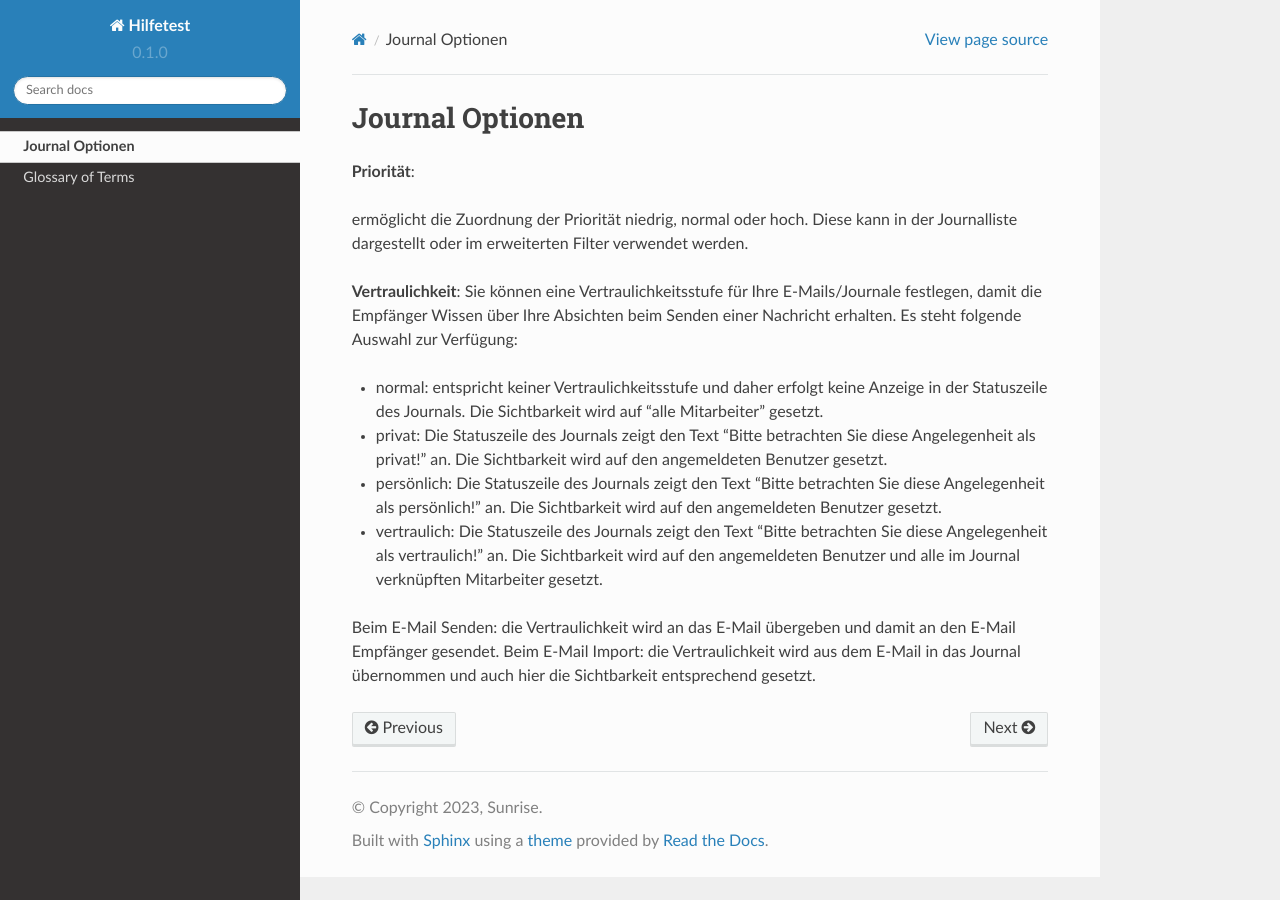
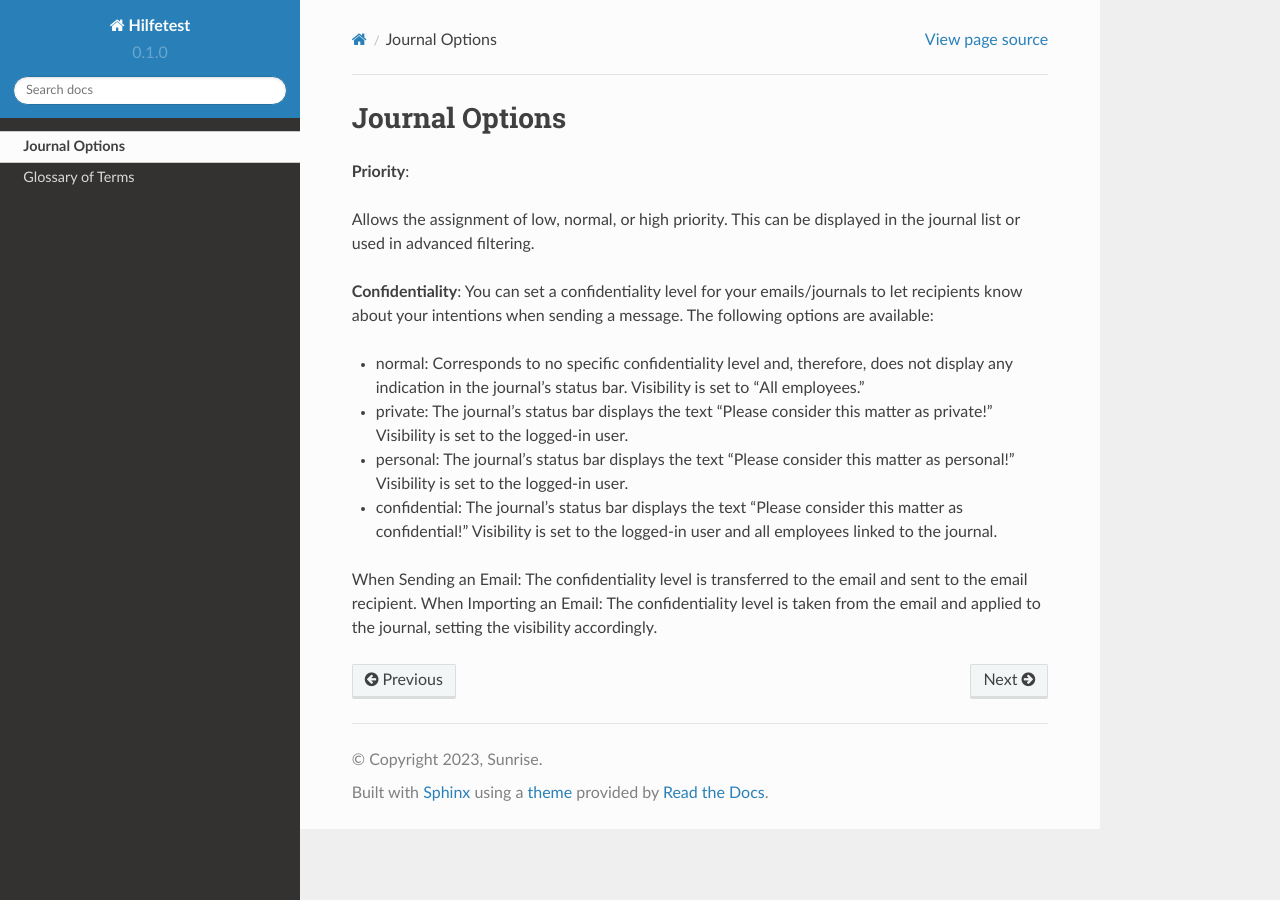
Before and after one commit to Samusin95/rtd-tutorial_EN, a Sphinx documentation site: the page built from docs/source/JournalOptionen.rst, in a window 1280 px wide. Built offline with Sphinx 7.4.7 and the Read the Docs theme 2.0.0, drawn with Linux system fonts in a browser that asks for light colours.

Commit message:
Update JournalOptionen.rst

```diff
--- a/docs/source/JournalOptionen.rst
+++ b/docs/source/JournalOptionen.rst
@@ -1,22 +1,20 @@
-Journal Optionen
+Journal Options
 =====
 
-**Priorität**:
+**Priority**:
 
-ermöglicht die Zuordnung der Priorität niedrig, normal oder hoch. Diese kann in der Journalliste dargestellt oder im erweiterten Filter verwendet werden.
+Allows the assignment of low, normal, or high priority. This can be displayed in the journal list or used in advanced filtering.
 
+**Confidentiality**:
+You can set a confidentiality level for your emails/journals to let recipients know about your intentions when sending a message. The following options are available:
 
-**Vertraulichkeit**:
-Sie können eine Vertraulichkeitsstufe für Ihre E-Mails/Journale festlegen, damit die Empfänger Wissen über Ihre Absichten beim Senden einer Nachricht erhalten.
-Es steht folgende Auswahl zur Verfügung:
+- normal: Corresponds to no specific confidentiality level and, therefore, does not display any indication in the journal's status bar. Visibility is set to "All employees."
 
-- normal: entspricht keiner Vertraulichkeitsstufe und daher erfolgt keine Anzeige in der Statuszeile des Journals. Die Sichtbarkeit wird auf "alle Mitarbeiter" gesetzt.
+- private: The journal's status bar displays the text "Please consider this matter as private!" Visibility is set to the logged-in user.
 
-- privat: Die Statuszeile des Journals zeigt den Text "Bitte betrachten Sie diese Angelegenheit als privat!" an. Die Sichtbarkeit wird auf den angemeldeten Benutzer gesetzt.
+- personal: The journal's status bar displays the text "Please consider this matter as personal!" Visibility is set to the logged-in user.
 
-- persönlich: Die Statuszeile des Journals zeigt den Text "Bitte betrachten Sie diese Angelegenheit als persönlich!" an. Die Sichtbarkeit wird auf den angemeldeten Benutzer gesetzt.
+- confidential: The journal's status bar displays the text "Please consider this matter as confidential!" Visibility is set to the logged-in user and all employees linked to the journal.
 
-- vertraulich: Die Statuszeile des Journals zeigt den Text "Bitte betrachten Sie diese Angelegenheit als vertraulich!" an. Die Sichtbarkeit wird auf den angemeldeten Benutzer und alle im Journal verknüpften Mitarbeiter gesetzt.
-
-Beim E-Mail Senden: die Vertraulichkeit wird an das E-Mail übergeben und damit an den E-Mail Empfänger gesendet.
-Beim E-Mail Import: die Vertraulichkeit wird aus dem E-Mail in das Journal übernommen und auch hier die Sichtbarkeit entsprechend gesetzt.
+When Sending an Email: The confidentiality level is transferred to the email and sent to the email recipient.
+When Importing an Email: The confidentiality level is taken from the email and applied to the journal, setting the visibility accordingly.
```
